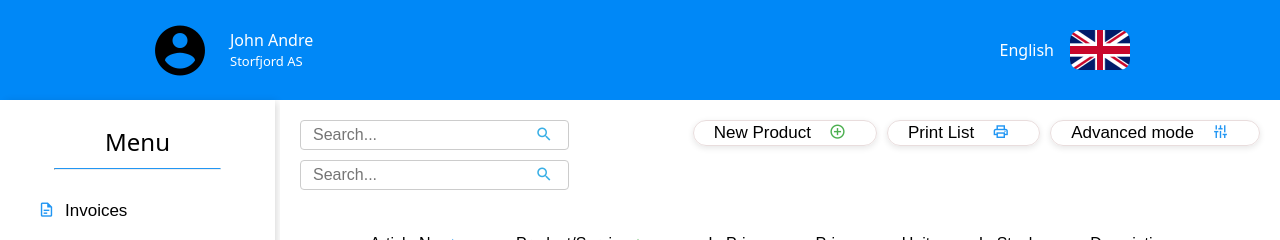
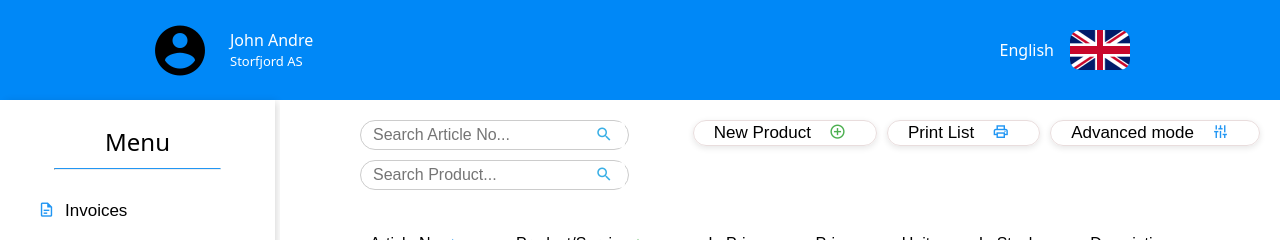
Before and after one commit to koalaporings/lettfaktura-product-list, a React (Vite) app in the folder product-list-fe/: page / in a window 1280 px wide. Shown: the top 240 px of the page. Built offline with nearby package versions, Linux system fonts and the light colour scheme; no server answers.

Commit message:
add searchbar placeholder

```diff
--- a/product-list-fe/src/App.jsx
+++ b/product-list-fe/src/App.jsx
@@ -19,8 +19,8 @@ function App() {
                 <div className='content-container'>
                     <div className='header-container'>
                         <div className='searchbar-container'>
-                            <SearchBar/>
-                            <SearchBar/>
+                            <SearchBar placeholder="Search Article No..."/>
+                            <SearchBar placeholder="Search Product..."/>
                         </div>
                         <div className='button-container'>
                             <button>
--- a/product-list-fe/src/components/css/SearchBar.css
+++ b/product-list-fe/src/components/css/SearchBar.css
@@ -4,6 +4,7 @@
     justify-content: center;
     gap: 8px;
     max-width: 500px;
+    margin-left: 60px;
 }
 
 .search-input-wrapper {
@@ -18,7 +19,7 @@
     background-color: white;
     border: 1px solid #ccc;
     box-sizing: border-box;
-    border-radius: 4px;
+    border-radius: 20px;
 }
 
 .search-button {
@@ -51,5 +52,6 @@
     .search-bar {
         max-width: 100% !important;
         width: 100% !important;
+        margin-left: 0;
     }
 }
--- a/product-list-fe/src/components/jsx/SearchBar.jsx
+++ b/product-list-fe/src/components/jsx/SearchBar.jsx
@@ -1,6 +1,6 @@
 import '../css/SearchBar.css';
 
-const SearchBar = () => {
+const SearchBar = ({ placeholder }) => {
 
     return (
         <form className="search-bar">
@@ -8,7 +8,7 @@ const SearchBar = () => {
                 <input
                     type="text"
                     className="search-input"
-                    placeholder="Search..."
+                    placeholder={placeholder}
                 />
                 <button type="submit" className="search-button">
                     <i className="mdi mdi-magnify" />
```
